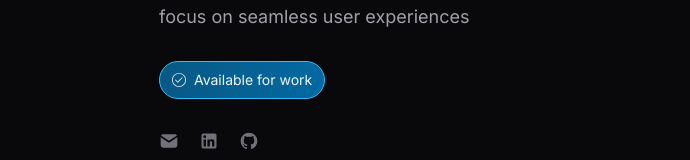
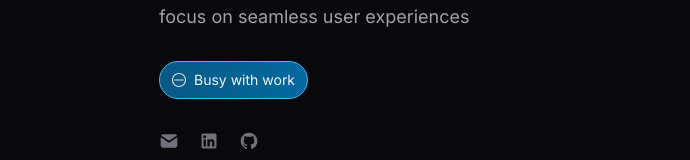
Before and after one commit to addoxy/addoxy.me, a Next.js app: page / in a window 1280 px wide. Shown: the part 343-503 px from the top of the page, without its empty margins (225-915 px from the left). Built offline with nearby package versions, Linux system fonts and the light colour scheme; what tailwindcss-debug-screens would draw is missing.

Commit message:
chore:  add env variable for status

```diff
--- a/src/app/page.tsx
+++ b/src/app/page.tsx
@@ -127,7 +127,7 @@ const page = () => {
           and <span className="text-sky-500">accessible</span> websites with a
           focus on seamless user experiences
         </p>
-        <StatusBadge available={true} />
+        <StatusBadge available={Boolean(parseInt(process.env.AVAILABLE!))} />
         <div className="mt-8 flex gap-x-5">
           <a href="mailto:addoxy.dev@gmail.com" className="group">
             <MailIcon className="size-5 text-zinc-500 group-hover:text-sky-500" />
```
